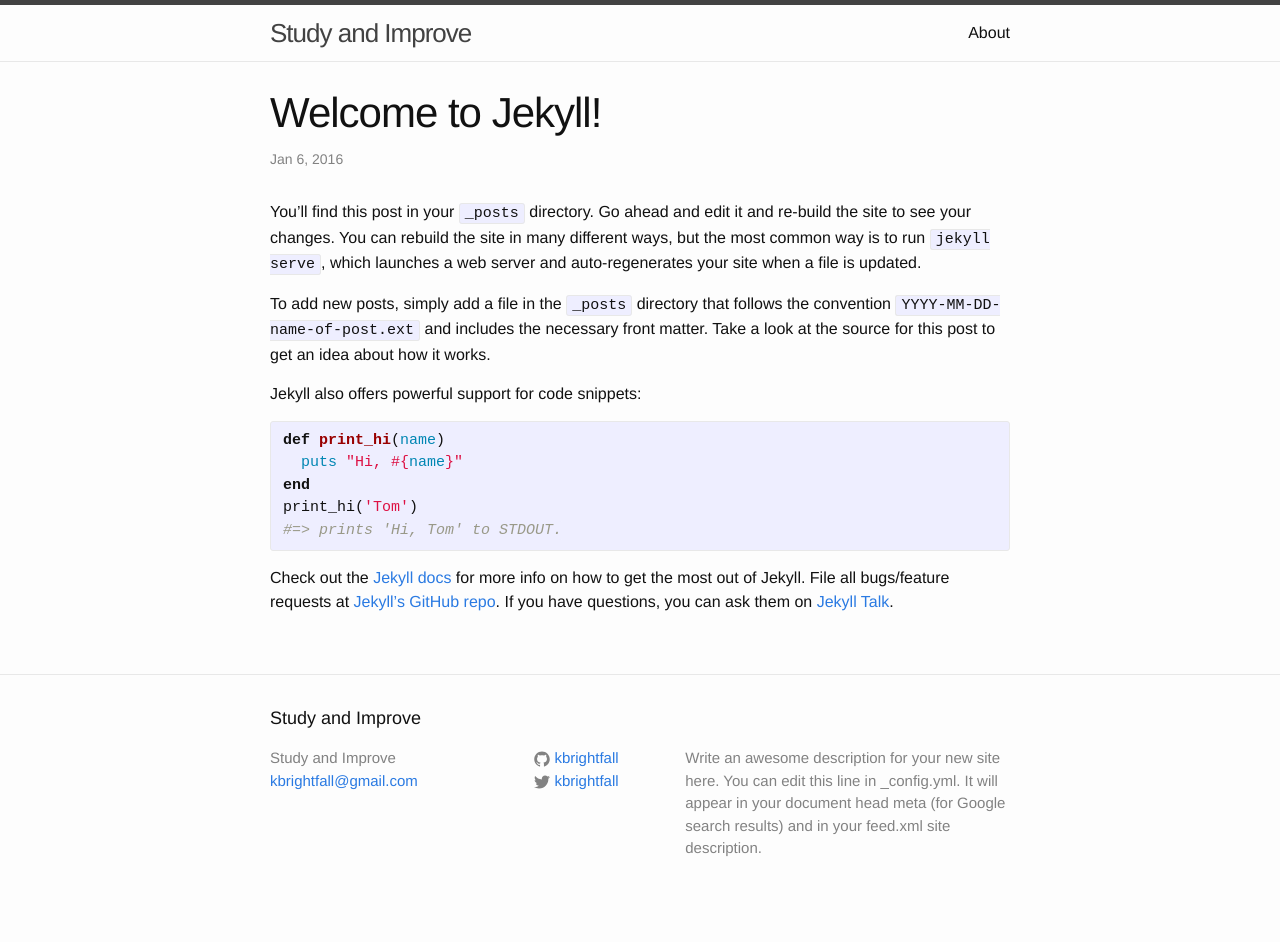
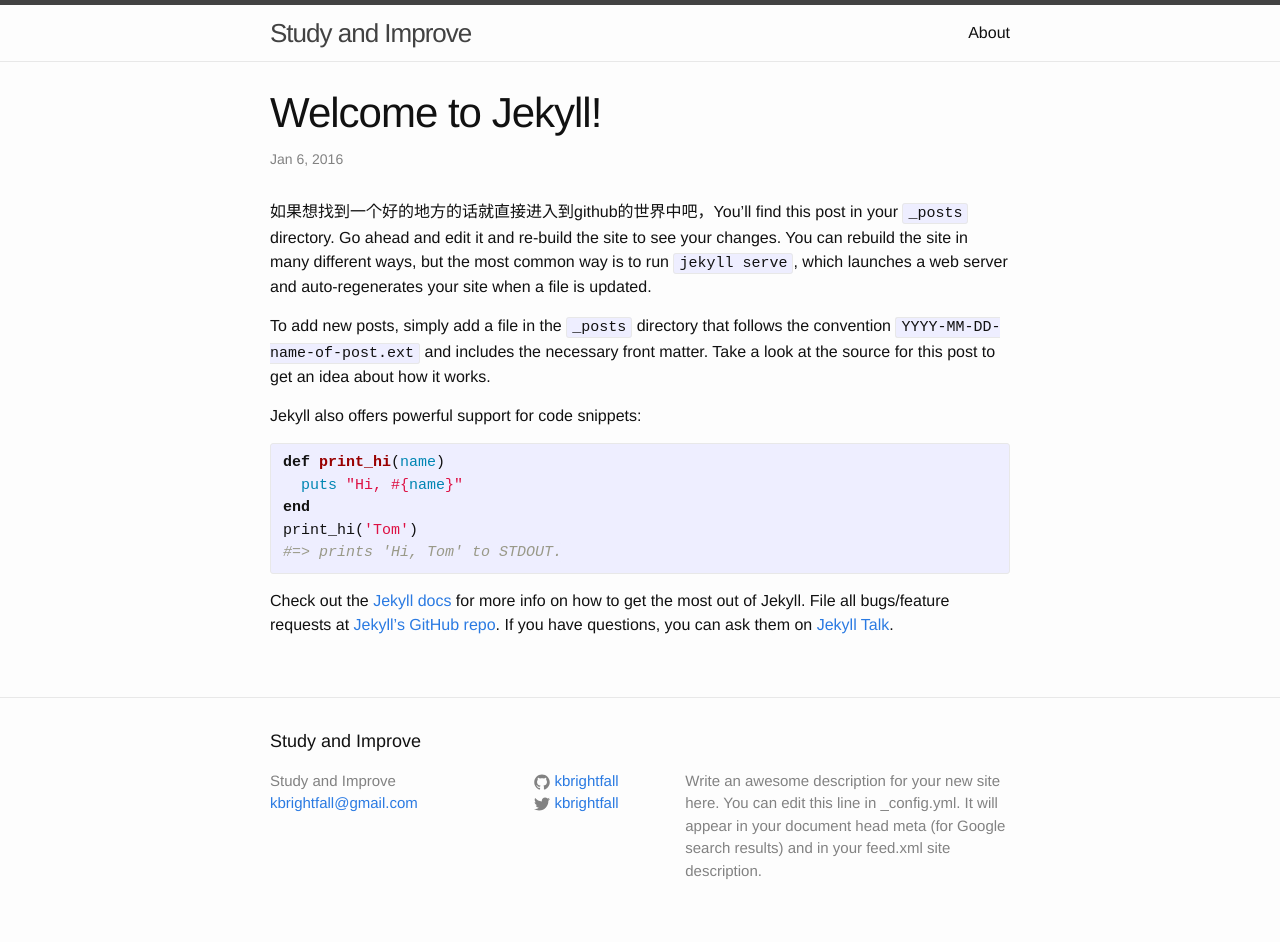
Before and after one commit to kbrightfall/reconstruction, a Jekyll site: the page built from _posts/2016-01-06-welcome-to-jekyll.markdown, in a window 1280 px wide. Built offline with Jekyll 4.4.1, drawn with Linux system fonts in a browser that asks for light colours; before the commit the page ends 920 px from its top, so only the background shows below that.

Commit message:
third commit

```diff
--- a/_posts/2016-01-06-welcome-to-jekyll.markdown
+++ b/_posts/2016-01-06-welcome-to-jekyll.markdown
@@ -4,7 +4,7 @@ title:  "Welcome to Jekyll!"
 date:   2016-01-06 14:13:05 +0800
 categories: jekyll update
 ---
-You’ll find this post in your `_posts` directory. Go ahead and edit it and re-build the site to see your changes. You can rebuild the site in many different ways, but the most common way is to run `jekyll serve`, which launches a web server and auto-regenerates your site when a file is updated.
+如果想找到一个好的地方的话就直接进入到github的世界中吧，You’ll find this post in your `_posts` directory. Go ahead and edit it and re-build the site to see your changes. You can rebuild the site in many different ways, but the most common way is to run `jekyll serve`, which launches a web server and auto-regenerates your site when a file is updated.
 
 To add new posts, simply add a file in the `_posts` directory that follows the convention `YYYY-MM-DD-name-of-post.ext` and includes the necessary front matter. Take a look at the source for this post to get an idea about how it works.
 
```
